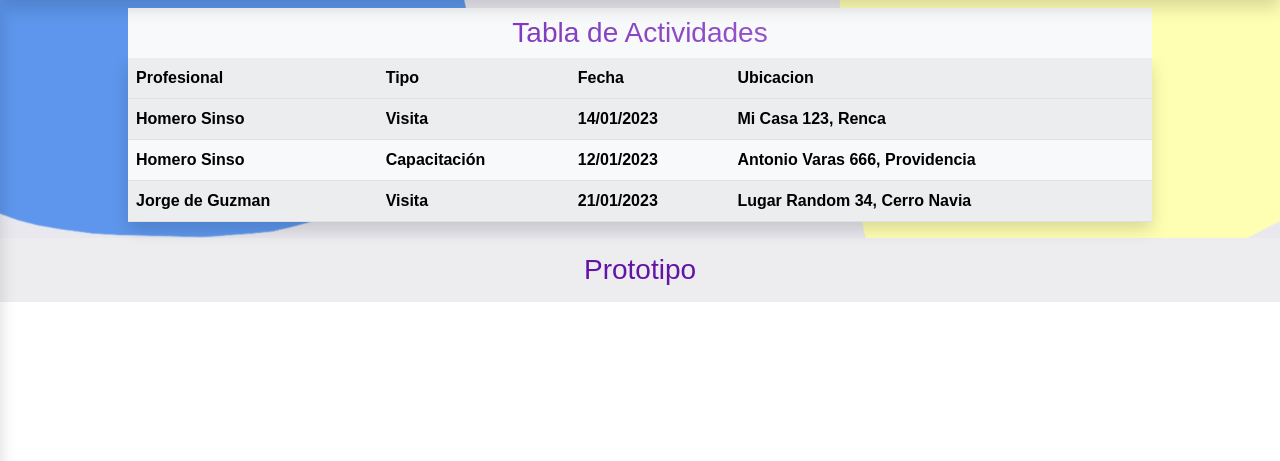
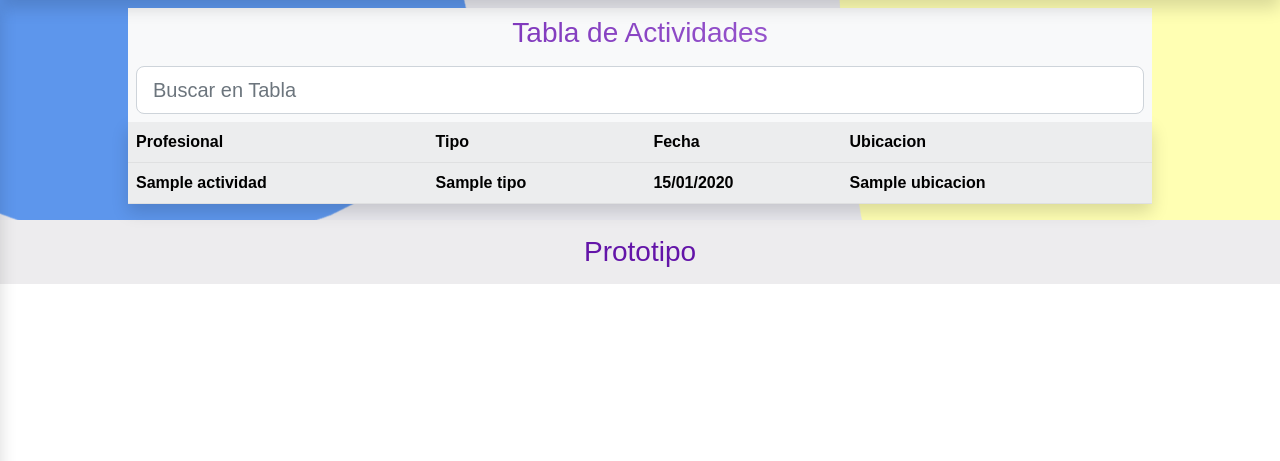
Before and after one commit to danielrojasrabael/Portafolio-Informatica-003D, a Django app: template SSAP_Web/SSAP/templates/SSAP/veractividades.html in a window 1280 px wide. Shown: the part 64-525 px from the top of the page. Run offline with Django 4.2, Linux system fonts and the light colour scheme; the template is opened without the code that fills it: most values are stand-ins (such as "Sample title", 1, 10 or a date in 2020); lists and menus that the app fills with data are empty; some web fonts are replaced.

Commit message:
Ver Actividades
Ver actividades completado

```diff
--- a/SSAP_Web/SSAP/templates/SSAP/veractividades.html
+++ b/SSAP_Web/SSAP/templates/SSAP/veractividades.html
@@ -15,6 +15,10 @@
                             <h3 class="tx-gradiente-p medio-tx">Tabla de Actividades</h3>
                         </caption>
 
+                        <caption>
+                            <input type="text" class="buscarTabla form-control form-control-lg col-sm-12" placeholder="Buscar en Tabla">
+                        </caption>
+
                         <tr>
                             <th scope="col">Profesional</th>
                             <th scope="col">Tipo</th>
@@ -24,24 +28,14 @@
 
                     </thead>
                     <tbody>
-                        <tr>
-                            <th>Homero Sinso</th>
-                            <th>Visita</th>
-                            <th>14/01/2023</th>
-                            <th>Mi Casa 123, Renca</th>
-                        </tr>
-                        <tr>
-                            <th>Homero Sinso</th>
-                            <th>Capacitación</th>
-                            <th>12/01/2023</th>
-                            <th>Antonio Varas 666, Providencia</th>
-                        </tr>
-                        <tr>
-                            <th>Jorge de Guzman</th>
-                            <th>Visita</th>
-                            <th>21/01/2023</th>
-                            <th>Lugar Random 34, Cerro Navia</th>
-                        </tr>
+                        {%for actividad in actividades%}
+                            <tr>
+                                <th>{{actividad.nombre_profesional}}</th>
+                                <th>{{actividad.tipo}}</th>
+                                <th>{{actividad.fecha | date:'d/m/Y'}}</th>
+                                <th>{{actividad.ubicacion}}</th>
+                            </tr>
+                        {%endfor%}
                     </tbody>
                 </table>
             </div>
--- a/SSAP_Web/SSAP/views.py
+++ b/SSAP_Web/SSAP/views.py
@@ -327,10 +327,14 @@ def boleta_adm(request, nombre):
     except:
         return redirect('index')
 
+# Actividades
 @logueado
 @esAdmin
 def verActividades(request):
-    return render(request, 'SSAP/veractividades.html')
+    actividades = []
+    for profesional in Profesional.todos():
+        actividades = actividades+Actividad.obtener(rut=profesional.rut)
+    return render(request, 'SSAP/veractividades.html',{'actividades':actividades})
 #   ------------------------ Cliente ------------------------
 
 @logueado
--- a/SSAP_Web/SSAP_Web/settings.py
+++ b/SSAP_Web/SSAP_Web/settings.py
@@ -78,7 +78,7 @@ WSGI_APPLICATION = 'SSAP_Web.wsgi.application'
 DATABASES = {
     'default': {
         'ENGINE': 'django.db.backends.oracle',
-        'NAME': '127.0.0.1:1521/XE',
+        'NAME': 'localhost:1522/ORCL1',
         'USER': 'SSAP',
         'PASSWORD': '123456',
         'TEST': {
```
Also changed, not shown: SSAP_Web/SSAP/models.py (+37 -1 lines).
